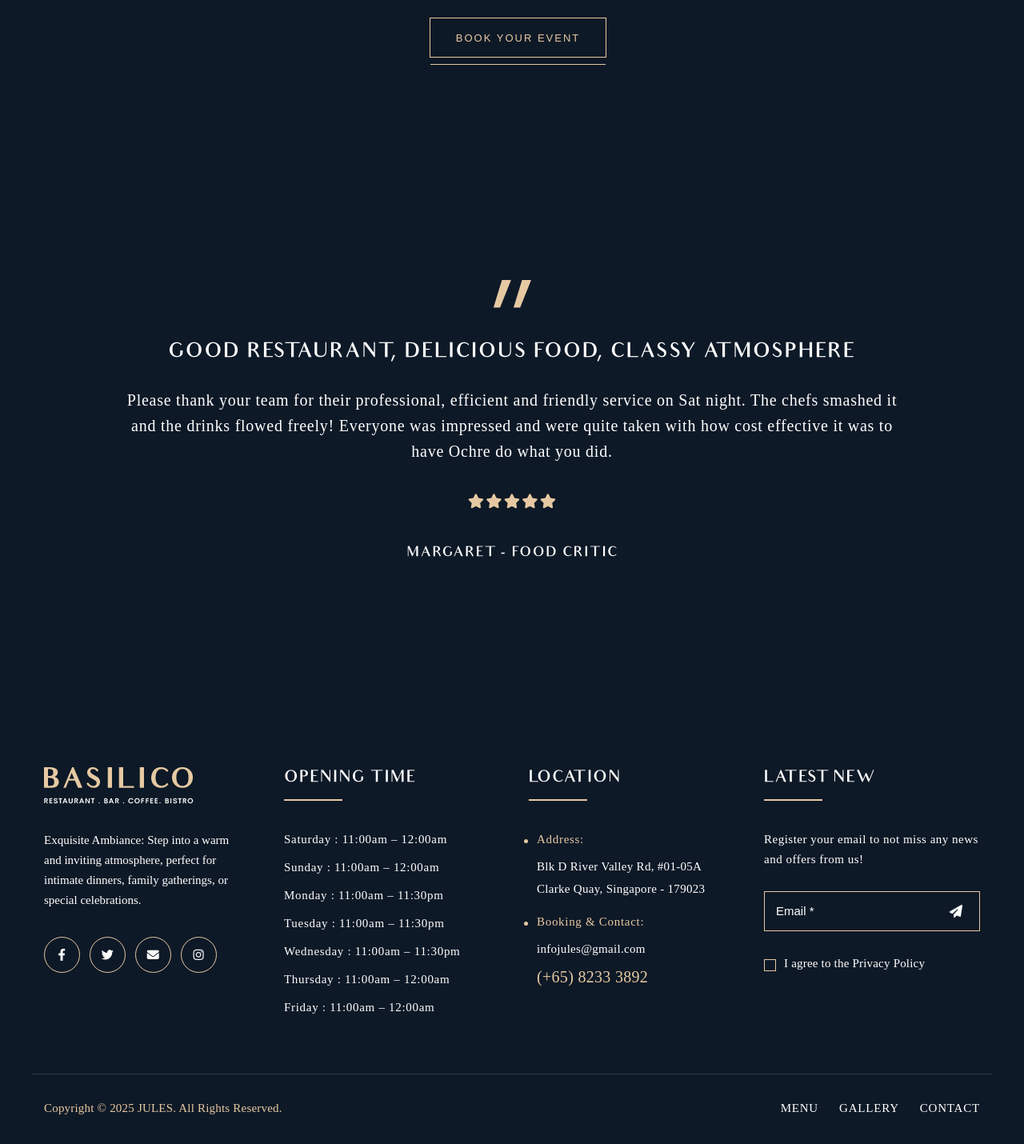
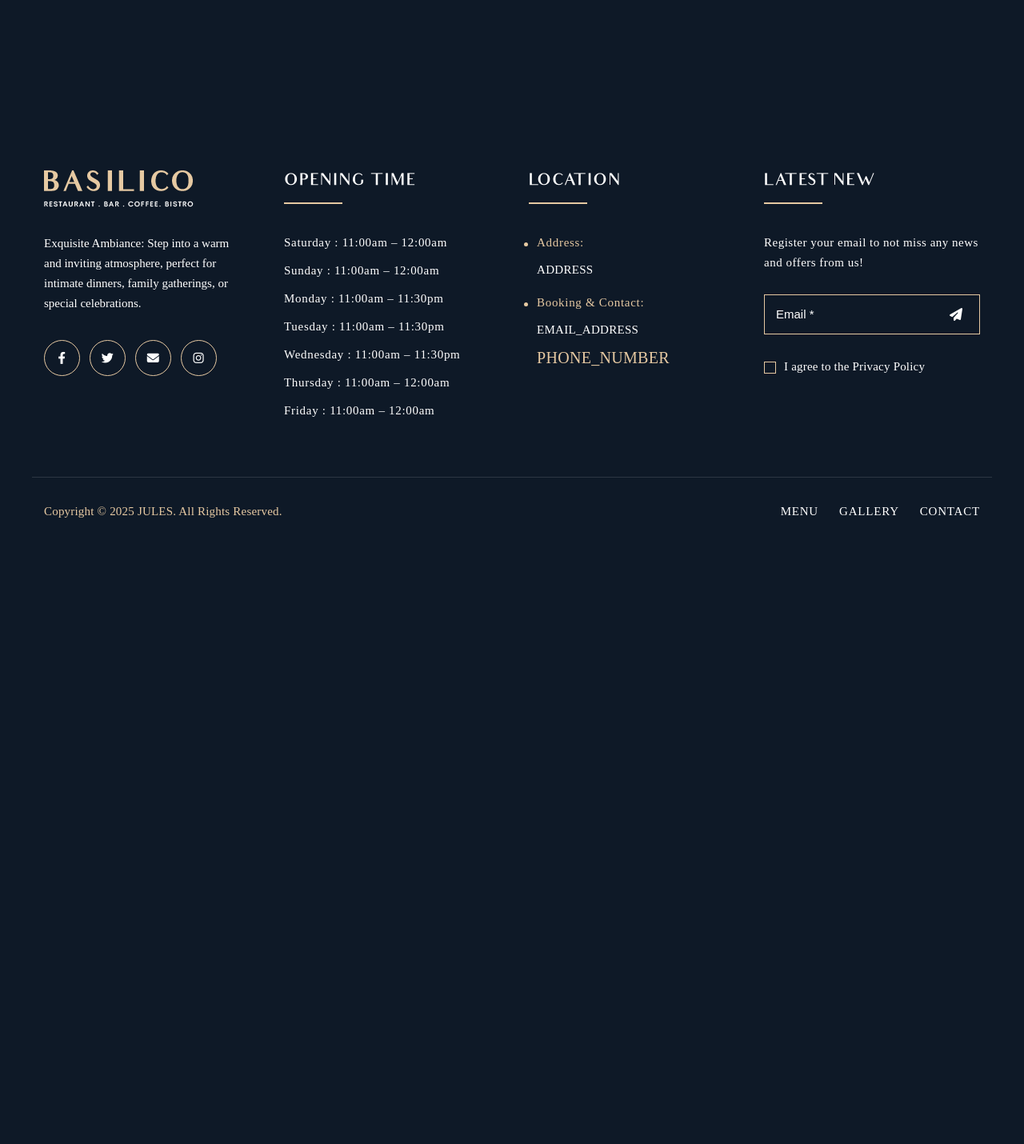
Before and after one commit to KavinTechSolutions/jules, a PHP site: page /about.php in a window 1280 px wide. Shown: the part 3560-4990 px from the top of the page at 80% size. After the commit the page ends 4207 px from the top, so only its background shows below. Run offline with PHP 8.4, Linux system fonts and the light colour scheme; some libraries are stand-ins or nearby versions; some web fonts are replaced.

Commit message:
Your message describing changes

```diff
--- a/about.php
+++ b/about.php
@@ -34,7 +34,7 @@
         <?php include('include/header.php');?>
         <!-- end Header -->
 
-        <section class="page-title">
+        <section class="page-title" style="background: url(assets/images/banner/about-us-banner.jpg);">
             <div class="container">
                 <div class="row">
                     <div class="col-12">
@@ -54,8 +54,8 @@
         </section>
 
         <section class="chef-restaurant">
-            <img class="item-right" src="assets/images/section/menu10.png" alt="" data-aos-duration="1000" data-aos="fade-left">
-            <img class="item-left" src="assets/images/section/menu11.png" alt="" data-aos-duration="1000" data-aos="fade-right">
+            <img class="item-right" src="assets/images/about/about_corner/image1.png" alt="" data-aos-duration="1000" data-aos="fade-left">
+            <img class="item-left" src="assets/images/about/about_corner/image2.png" alt="" data-aos-duration="1000" data-aos="fade-right">
             <div class="container">
                 <div class="row">
                     <div class="col-12">
@@ -88,7 +88,7 @@
             </div>
         </section>
 
-        <secsion class="chef-img">
+        <section class="chef-img">
             <div class="container-fluid">
                 <div class="row">
                     <div class="col-12">
@@ -97,13 +97,13 @@
                                 <div class="swiper-wrapper">
 
                                     <div class="swiper-slide">
-                                        <img src="assets/images/section/res02.jpg" alt="">
+                                        <img src="assets/images/about/about_center/image2.jpg" alt="">
                                     </div>
                                     <div class="swiper-slide">
-                                        <img src="assets/images/section/res03.jpg" alt="">
+                                        <img src="assets/images/about/about_center/image1.jpg" alt="">
                                     </div>
                                     <div class="swiper-slide">
-                                        <img src="assets/images/section/res01.jpg" alt="">
+                                        <img src="assets/images/about/about_center/image3.jpg" alt="">
                                     </div>
                                 </div>
                             </div>
@@ -111,7 +111,7 @@
                     </div>
                 </div>
             </div>
-        </secsion>
+        </section>
 
         <section class="s-services">
             <div class="container">
@@ -260,83 +260,6 @@
 			</div>
 		</section>
 
-        <section class="testimonials">
-            <div class="container">
-                <div class="row">
-                    <div class="col-12">
-                        <div class="swiper testimonialSwiper">
-                            <div class="swiper-wrapper">
-                                <div class="swiper-slide">
-                                    <div class="testimonials-content">
-                                        <img src="assets/images/icon/quote.png" alt="">
-                                        <h4>Good restaurant, delicious food, classy atmosphere
-                                        </h4>
-                                        <p>Please thank your team for their professional, efficient and friendly service
-                                            on Sat night. The chefs smashed it <br /> and the drinks flowed freely!
-                                            Everyone was impressed and were quite taken with how cost effective it was
-                                            to <br /> have Ochre do what you did.</p>
-                                        <ul class="rating">
-                                            <li><i class="fa fa-star"></i></li>
-                                            <li><i class="fa fa-star"></i></li>
-                                            <li><i class="fa fa-star"></i></li>
-                                            <li><i class="fa fa-star"></i></li>
-                                            <li><i class="fa fa-star"></i></li>
-                                        </ul>
-
-                                        <h5>Margaret - Food critic</h5>
-                                    </div>
-                                </div>
-                                <div class="swiper-slide">
-                                    <div class="testimonials-content">
-                                        <img src="assets/images/icon/quote.png" alt="">
-                                        <h4>Good restaurant, delicious food, classy atmosphere
-                                        </h4>
-                                        <p>Please thank your team for their professional, efficient and friendly service
-                                            on Sat night. The chefs smashed it <br /> and the drinks flowed freely!
-                                            Everyone was impressed and were quite taken with how cost effective it was
-                                            to <br /> have Ochre do what you did.</p>
-                                        <ul class="rating">
-                                            <li><i class="fa fa-star"></i></li>
-                                            <li><i class="fa fa-star"></i></li>
-                                            <li><i class="fa fa-star"></i></li>
-                                            <li><i class="fa fa-star"></i></li>
-                                            <li><i class="fa fa-star"></i></li>
-                                        </ul>
-
-                                        <h5>Margaret - Food critic</h5>
-                                    </div>
-                                </div>
-                                <div class="swiper-slide">
-                                    <div class="testimonials-content">
-                                        <img src="assets/images/icon/quote.png" alt="">
-                                        <h4>Good restaurant, delicious food, classy atmosphere
-                                        </h4>
-                                        <p>Please thank your team for their professional, efficient and friendly service
-                                            on Sat night. The chefs smashed it <br /> and the drinks flowed freely!
-                                            Everyone was impressed and were quite taken with how cost effective it was
-                                            to <br /> have Ochre do what you did.</p>
-                                        <ul class="rating">
-                                            <li><i class="fa fa-star"></i></li>
-                                            <li><i class="fa fa-star"></i></li>
-                                            <li><i class="fa fa-star"></i></li>
-                                            <li><i class="fa fa-star"></i></li>
-                                            <li><i class="fa fa-star"></i></li>
-                                        </ul>
-
-                                        <h5>Margaret - Food critic</h5>
-                                    </div>
-                                </div>
-
-
-                            </div>
-
-                        </div>
-
-                    </div>
-                </div>
-            </div>
-        </section>
-
         <?php include('include/footer.php');?>
 
     </div>
--- a/include/header.php
+++ b/include/header.php
@@ -2,7 +2,7 @@
 	<div class="container">
 		<div id="site-header-inner">
 			<div class="header__logo">
-				<a href="index.html"><img src="assets/images/logo/logo.png" alt=""></a>
+				<a href="index.php"><img src="assets/images/logo/logo.png" alt=""></a>
 			</div>
 			<!-- /#main-nav -->
 
```
